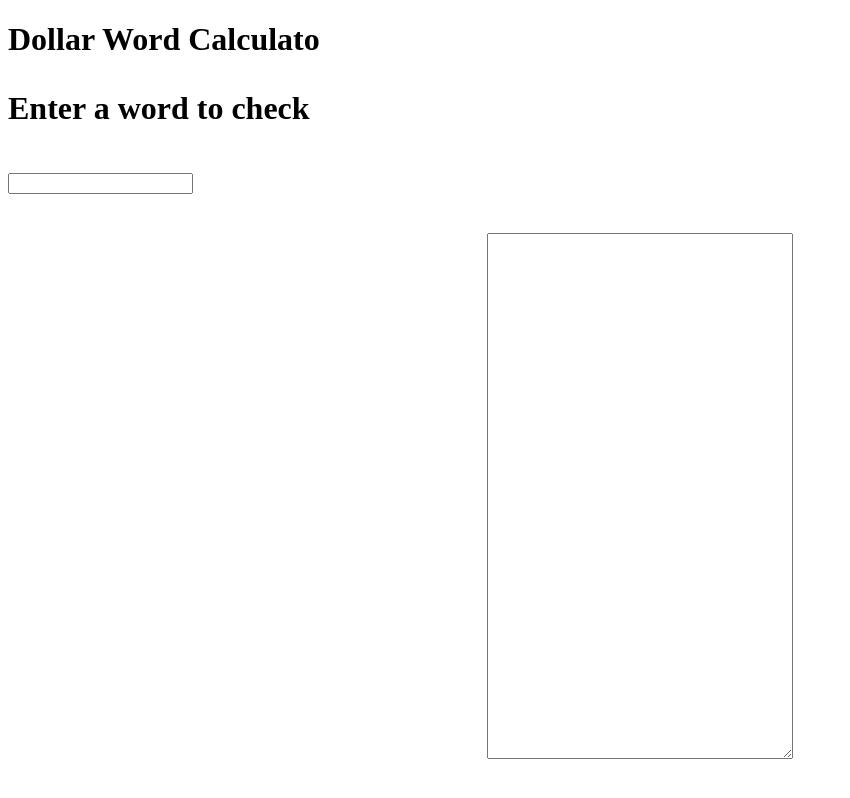
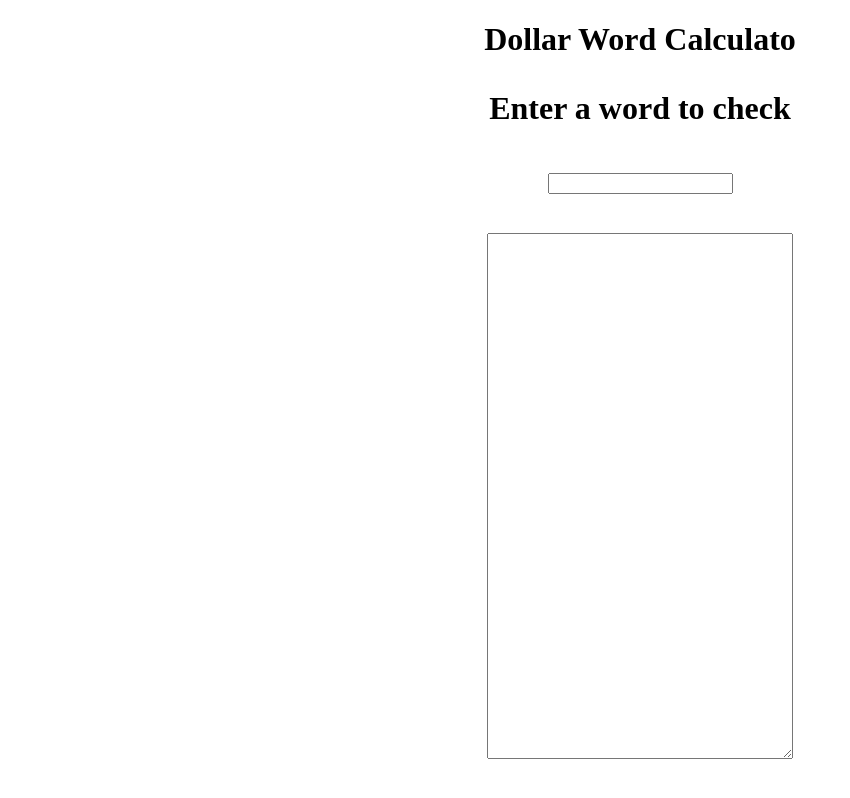
Before and after one commit to mebartsch/mebartsch.github.io, a Jekyll site: the page projects/Dollar-Word/index.html, which Jekyll copies as it is, in a window 1280 px wide. Shown: the top 798 px of the page, without its empty margins (0-850 px from the left). Built offline with Jekyll 4.4.1, drawn with Linux system fonts in a browser that asks for light colours.

Commit message:
Update index.html

```diff
--- a/projects/Dollar-Word/index.html
+++ b/projects/Dollar-Word/index.html
@@ -22,9 +22,9 @@
 
             }
 
-	    header{}
+	    h1{ text-align: center; }
 
-	    body{}
+	    body{ text-align: center; }
 
 	    div { text-align: center; }
 
```
